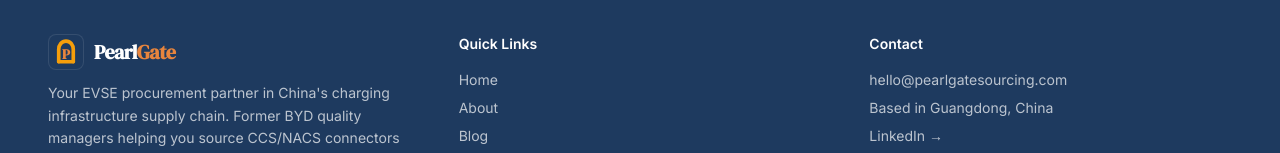
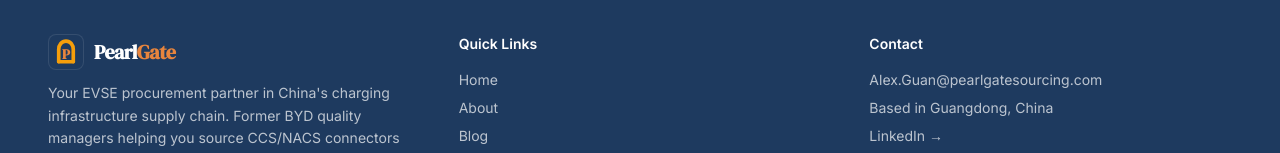
Before and after one commit to ghz98315/pearlgate, a Next.js app: page / in a window 1280 px wide. Shown: the part 11723-11876 px from the top of the page. Built offline with nearby package versions, Linux system fonts and the light colour scheme.

Commit message:
fix: 所有邮箱地址统一改为 Alex.Guan@pearlgatesourcing.com
更新的文件：
- Footer.tsx: 联系方式邮箱
- thank-you/page.tsx: Thank You 页面邮箱链接
- api/quote/route.ts: Quote 表单发件人邮箱

现在全站统一使用：Alex.Guan@pearlgatesourcing.com

```diff
--- a/src/app/api/quote/route.ts
+++ b/src/app/api/quote/route.ts
@@ -25,7 +25,7 @@ export async function POST(request: NextRequest) {
   try {
     await Promise.all([
       resend.emails.send({
-        from: "PearlGate <hello@pearlgatesourcing.com>",
+        from: "PearlGate <Alex.Guan@pearlgatesourcing.com>",
         to: data.email,
         subject: "We received your sourcing request — PearlGate",
         html: buildCustomerConfirmationEmail(data),
--- a/src/app/thank-you/page.tsx
+++ b/src/app/thank-you/page.tsx
@@ -91,12 +91,12 @@ export default function ThankYouPage() {
                   </a>
 
                   <a
-                    href="mailto:hello@pearlgatesourcing.com"
+                    href="mailto:Alex.Guan@pearlgatesourcing.com"
                     className="flex flex-col items-center gap-2 p-4 transition-all border-2 border-gray-200 rounded-lg hover:border-orange-400 hover:-translate-y-1"
                   >
                     <Mail size={32} className="text-blue-600" />
                     <span className="font-semibold text-gray-900">Email</span>
-                    <span className="text-sm text-gray-600">hello@pearlgatesourcing.com</span>
+                    <span className="text-sm text-gray-600">Alex.Guan@pearlgatesourcing.com</span>
                   </a>
 
                   <a
--- a/src/components/Footer.tsx
+++ b/src/components/Footer.tsx
@@ -29,7 +29,7 @@ export default function Footer() {
           <div>
             <h4 className="text-white font-semibold text-sm mb-4">Contact</h4>
             <ul className="space-y-2 text-sm">
-              <li>hello@pearlgatesourcing.com</li>
+              <li>Alex.Guan@pearlgatesourcing.com</li>
               <li>Based in Guangdong, China</li>
               <li>
                 <a
```
